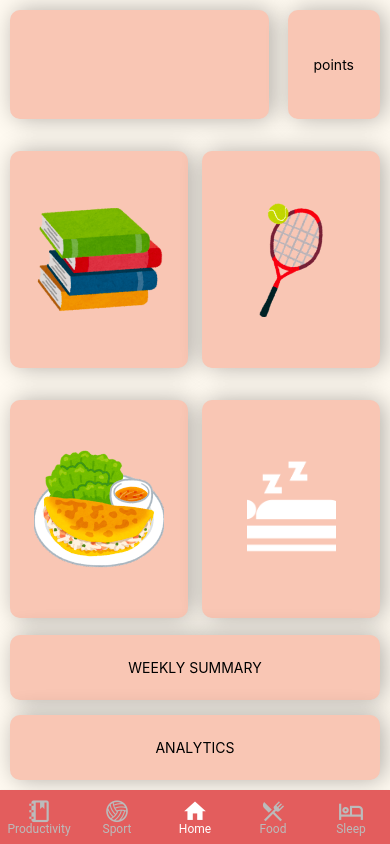
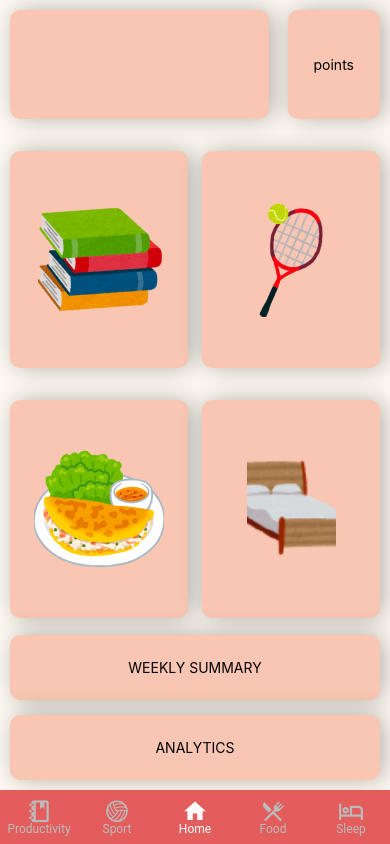
Before and after one commit to kvnandula04/student-wellbeing-app, a React Native app in the folder student-wellbeing-app/: screen /GoHome in a window 390 px wide. Built offline with nearby package versions, Linux system fonts and the light colour scheme.

Commit message:
Updated sleep image on home screen

```diff
--- a/student-wellbeing-app/src/screens/MainScreens/HomeScreen.js
+++ b/student-wellbeing-app/src/screens/MainScreens/HomeScreen.js
@@ -48,7 +48,7 @@ export default function HomeScreen({navigation}) {
         </EmptyCard>
         <EmptyCard style={{ flex: 0.48 }}>
           <Image
-            source={require("../../assets/rest.png")}
+            source={require("../../assets/sleep.png")}
             style={{ width: "50%", height: "50%" }}
           />
         </EmptyCard>
```
Also changed, not shown: student-wellbeing-app/src/assets/sleep.png (added).
